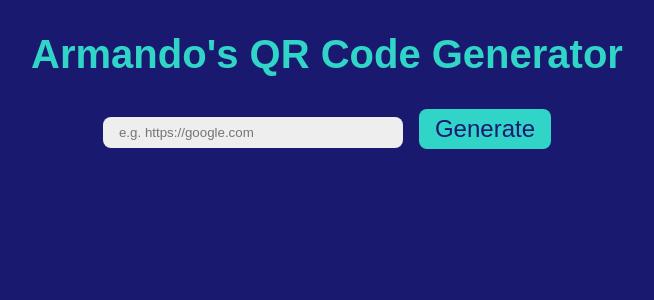
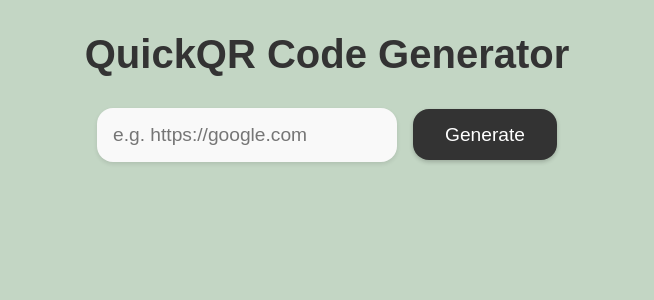
Before and after one commit to acsanti92/qr-generator, a React (Vite) app: page / in a window 1280 px wide. Shown: the top 300 px of the page, without its empty margins (313-967 px from the left). Built offline with nearby package versions, Linux system fonts and the light colour scheme.

Commit message:
Added Sage Green Background and Improved Font

```diff
--- a/src/App.jsx
+++ b/src/App.jsx
@@ -8,18 +8,16 @@ function App() {
   const generateQRCode = () => {
     QRCode.toDataURL(url, {
         width: 800,
-        margin: 1
+        margin: 2
     },  (err, url) => {
         if (err) return console.error(err)
-
-        console.log(url)
         setqrCode(url)
     })
   }
 
   return (
     <div className="app">
-      <h1>Armando's QR Code Generator</h1>
+      <h1>QuickQR Code Generator</h1>
       <input
         type="text"
         placeholder="e.g. https://google.com"
--- a/src/index.css
+++ b/src/index.css
@@ -7,45 +7,49 @@
 
 body {
   text-align: center;
-  background-color: #191970;
-  color: #30D5C8;
+  background-color: #c3d6c4;
+  color: #333;
 }
 
 .app {
-  padding:2rem 1rem;
+  padding: 2rem 1rem;
 }
 
 h1 {
   font-size: 2.5rem;
   margin-bottom: 1rem;
+  font-weight: bold;
 }
 
 input {
   appearance: none;
   outline: none;
   border: none;
-  background: #EEE;
+  background: #f9f9f9;
   width: 100%;
   max-width: 300px;
-  padding: 0.5rem 1rem;
-  border-radius: 0.5rem;
+  padding: 1rem;
+  border-radius: 1rem;
   margin-right: 1rem;
+  font-size: 1.2rem;
+  box-shadow: 0px 2px 4px rgba(0, 0, 0, 0.1);
 }
 
-button, a {
+button,
+a {
   appearance: none;
   outline: none;
   border: none;
-  background: #30D5C8;
-  color: #191970;
-  padding: 0.5rem 1rem;
-  border-radius: 0.5rem;
+  background: #333;
+  color: #fff;
+  padding: 1rem 2rem;
+  border-radius: 1rem;
   margin-top: 1rem;
   cursor: pointer;
-
-  font-size: 1.5rem;
+  font-size: 1.2rem;
   line-height: 1;
   text-decoration: none;
+  box-shadow: 0px 2px 4px rgba(0, 0, 0, 0.2);
 }
 
 img {
@@ -53,5 +57,7 @@ img {
   width: 100%;
   max-width: 480px;
   max-height: auto;
-  margin:2rem auto;
+  margin: 2rem auto;
+  box-shadow: 0px 2px 4px rgba(0, 0, 0, 0.1);
+  border-radius: 1rem;
 }
```
